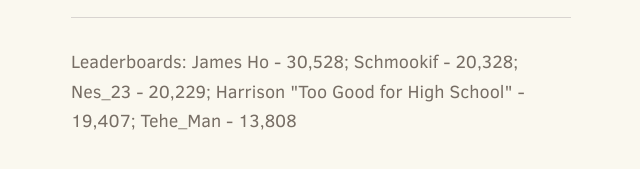
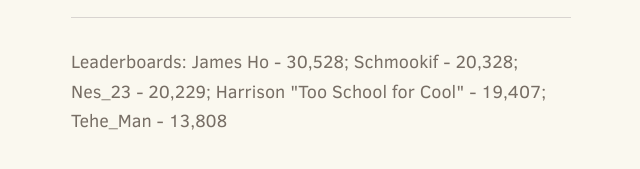
Before and after one commit to BetterThanDiego/2048-1.1, a plain HTML site: page index.html in a window 1280 px wide. Shown: the part 1518-1687 px from the top of the page, without its empty margins (319-959 px from the left). Drawn offline with Linux system fonts and the light colour scheme.

Commit message:
Update index.html

```diff
--- a/index.html
+++ b/index.html
@@ -85,7 +85,7 @@
     </p>
     <hr>
     <p>
-    Leaderboards: James Ho - 30,528; Schmookif - 20,328; Nes_23 - 20,229; Harrison "Too Good for High School" - 19,407; Tehe_Man - 13,808
+    Leaderboards: James Ho - 30,528; Schmookif - 20,328; Nes_23 - 20,229; Harrison "Too School for Cool" - 19,407; Tehe_Man - 13,808
   </div>
 
   <script src="js/bind_polyfill.js"></script>
```
